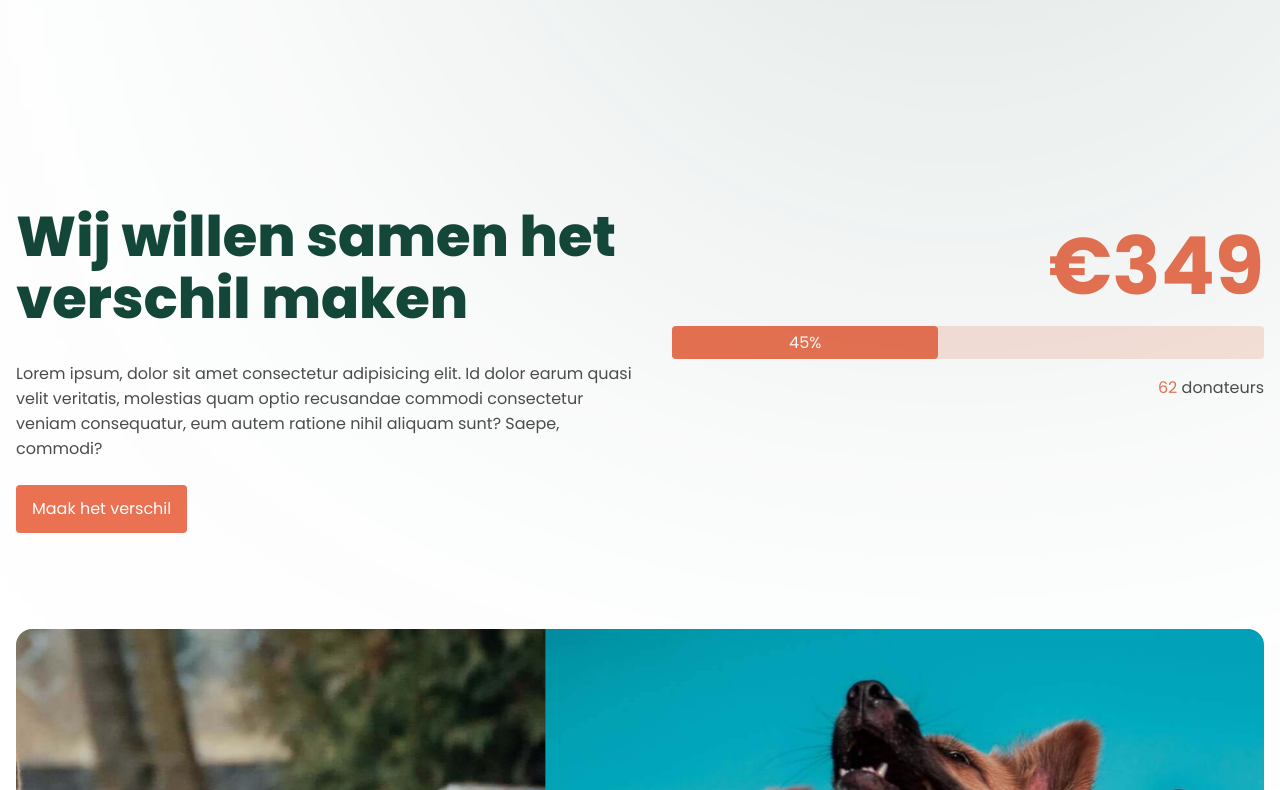
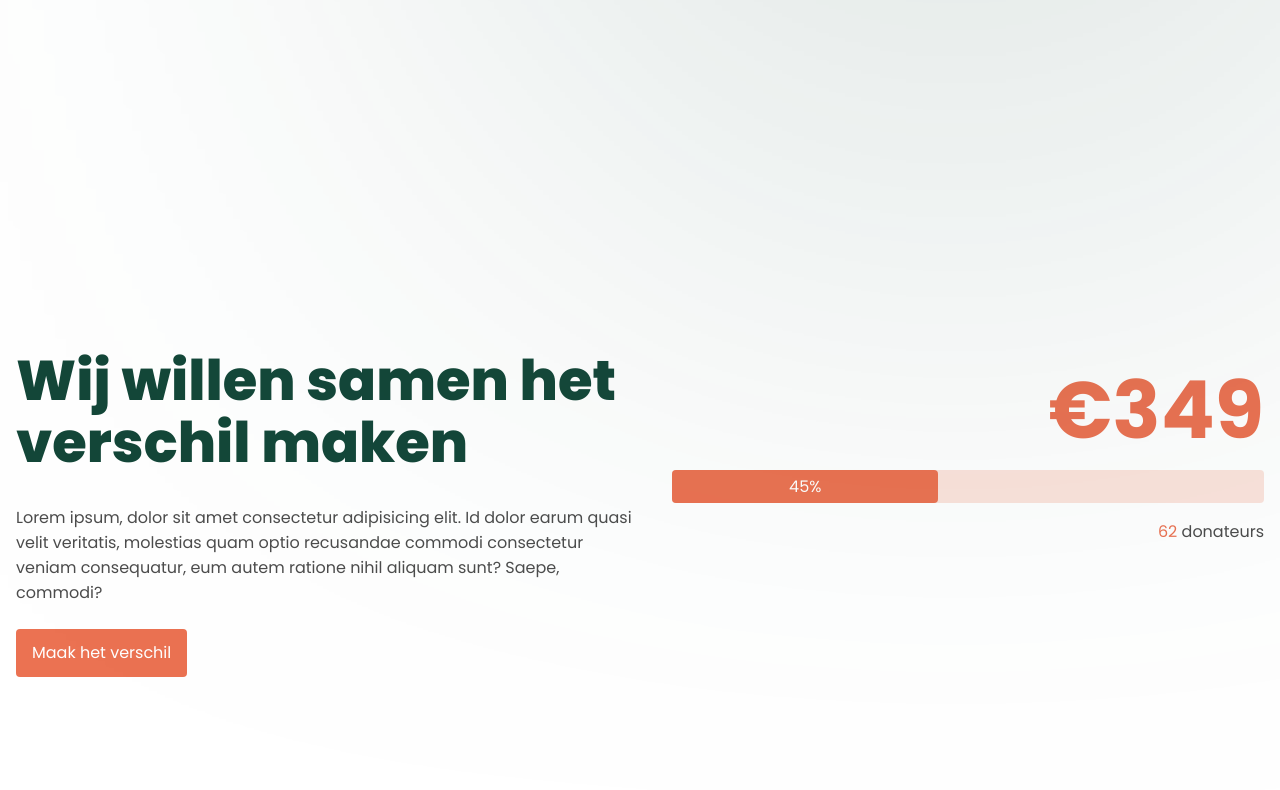
Before and after one commit to Markiesch/Artemis, a Vue app: page / in a window 1280 px wide. Shown: the part 690-1480 px from the top of the page. Built offline with nearby package versions, Linux system fonts and the light colour scheme.

Commit message:
Fixed lack of white space

```diff
--- a/src/views/Home.vue
+++ b/src/views/Home.vue
@@ -163,6 +163,10 @@ function sendMail() {
     flex-direction: column;
     text-align: center;
 
+    article:first-of-type {
+      padding: 5rem 0;
+    }
+
     article {
       flex: unset;
     }
@@ -176,8 +180,8 @@ function sendMail() {
 
 .donate--section {
   justify-content: center;
-  padding-top: 6rem;
-  padding-bottom: 6rem;
+  padding-top: 15rem;
+  padding-bottom: 15rem;
 }
 
 .donate--information {
```
